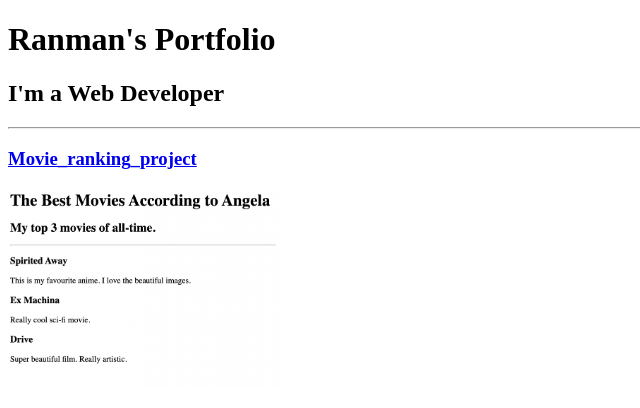
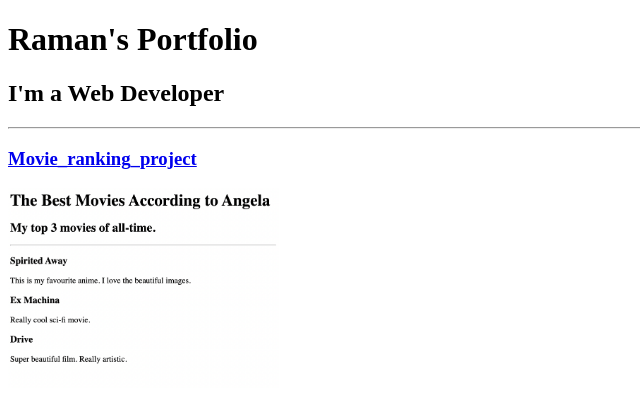
Before and after one commit to iamRasam271/html-portfolio, a plain HTML site: page index.html in a window 1280 px wide. Shown: the top 408 px of the page, without its empty margins (0-640 px from the left). Drawn offline with Linux system fonts and the light colour scheme.

Commit message:
Update index.html

```diff
--- a/index.html
+++ b/index.html
@@ -4,10 +4,10 @@
 <head>
     <meta charset="UTF-8">
     <meta name="viewport" content="width=device-width, initial-scale=1.0">
-    <title>ramans portfolio</title>
+    <title>Ramans portfolio</title>
 </head>
 <body>
-    <h1>Ranman's Portfolio</h1>
+    <h1>Raman's Portfolio</h1>
     <h2>I'm a Web Developer</h2>
     <hr />
     <h3><a href="./public/movie-ranking.html">Movie_ranking_project</a></h3>
```
